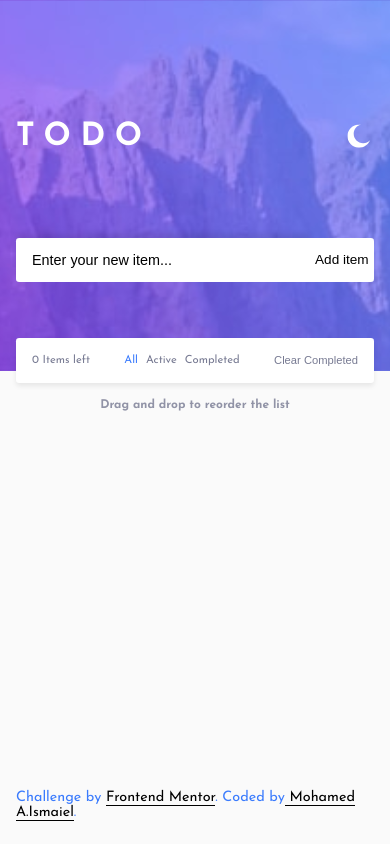
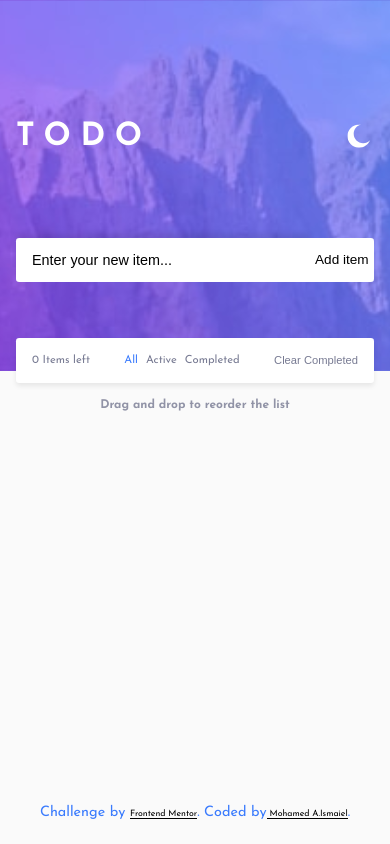
Before and after one commit to MohamedAismaiel/TODO-rep, a Next.js app: page / in a window 390 px wide. Built offline with nearby package versions, Linux system fonts and the light colour scheme.

Commit message:
edited headers and footer

```diff
--- a/styles/globals.scss
+++ b/styles/globals.scss
@@ -90,6 +90,10 @@ li {
     text-decoration: none;
     color: black;
     border-bottom: 1px solid black;
+    @media only screen and (max-width: 680px) {
+      font-size: 1.1rem;
+      text-align: center;
+    }
   }
   &-light {
     a {
```
